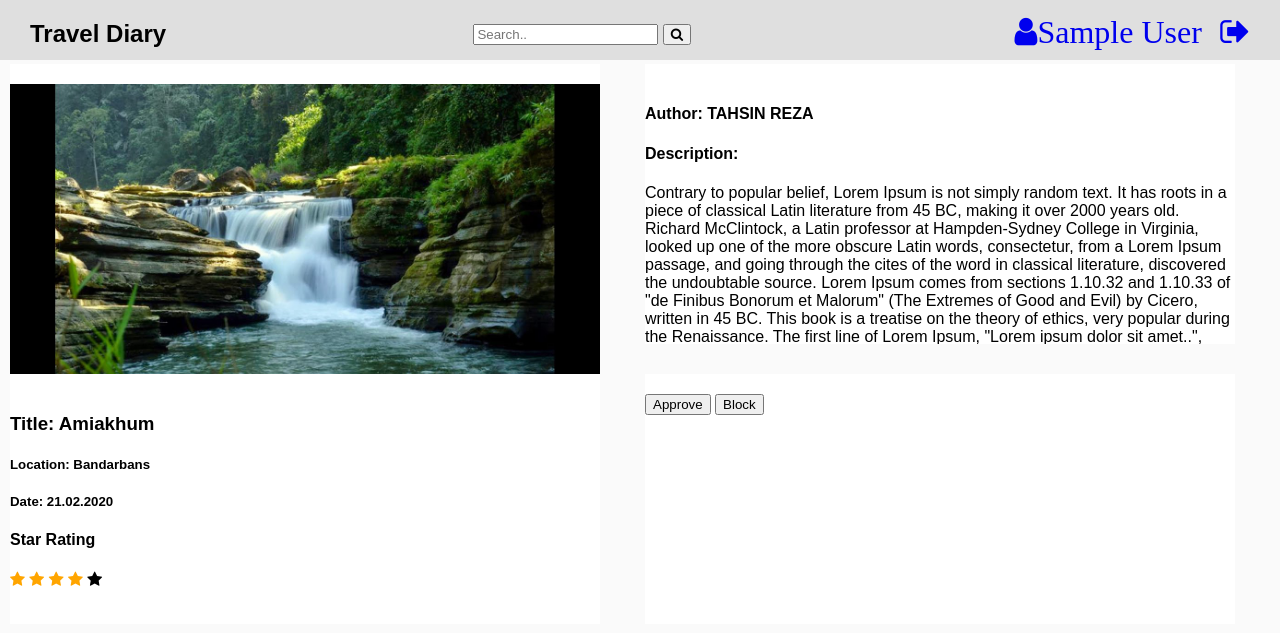
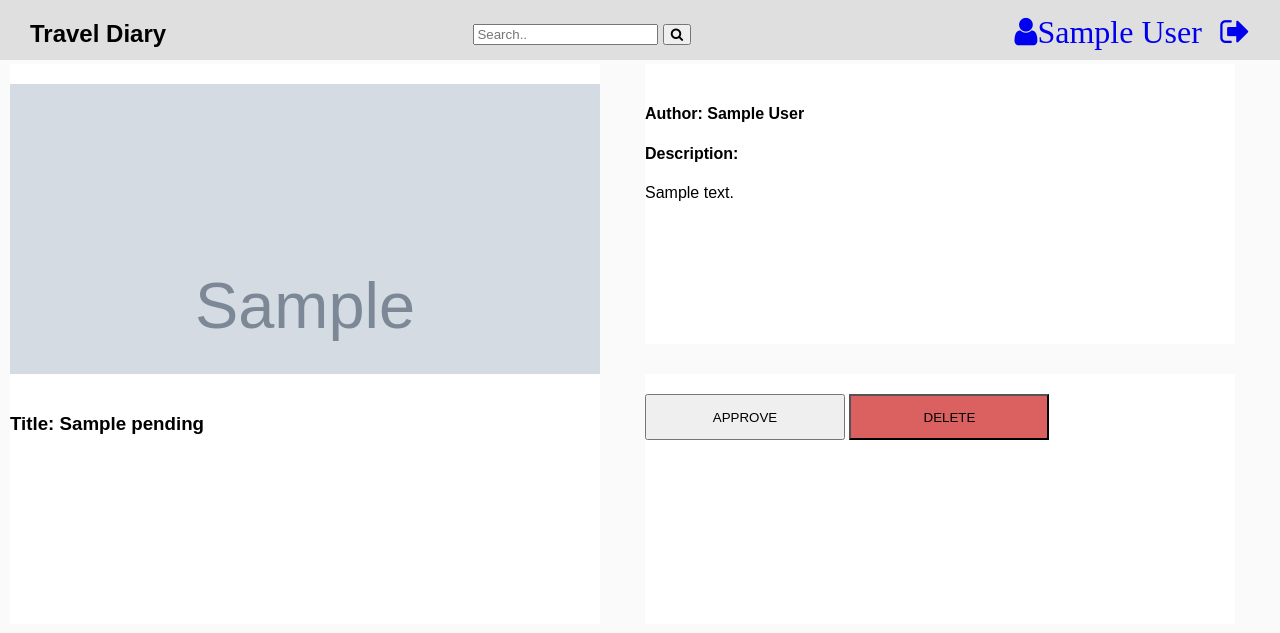
Before and after one commit to Ferdous-Jahan/TravelDiary, a PHP site: page /postdetails.php?postid=1 in a window 1280 px wide. Shown: the top 633 px of the page. Run offline with PHP 8.4, Linux system fonts and the light colour scheme; the visitor is signed in with stand-in values (Sample User, id 1); tables that the repository leaves empty or names only in its code hold one stand-in row (values such as "Sample post"); grey boxes marked "Sample" are stand-in pictures.

Commit message:
post approval system complete

```diff
--- a/inc/navbar.php
+++ b/inc/navbar.php
@@ -84,12 +84,14 @@
       <h2><a style="text-decoration: none; color: black;" href="<?php echo $url; ?>">Travel Diary</a></h2>
     </div>
     <?php if (isset($id)): ?>
+      <?php if ($role === "user"): ?>
         <div style="padding-top: 24px;">
           <form action="">
             <input type="text" placeholder="Search.." name="search">
             <button type="submit"><i class="fa fa-search"></i></button>
           </form>
         </div>
+      <?php endif ?>
 
       <div style="margin: 16px;">
         <a href="user.php"><i style="padding-right: 14px;" title="Profile" class="fa fa-user fa-2x" aria-hidden="true"><?php echo $name; ?></i></a>
--- a/postdetails.php
+++ b/postdetails.php
@@ -5,6 +5,62 @@
     $role = $_SESSION['role'];
     if (!isset($id)) {
         header('Location: login.php');
+    }
+
+    require('config/db.php');
+    $postid = $_GET['postid'];
+    $query = "SELECT * FROM pendings WHERE id =".$postid;
+    $result = mysqli_query($conn, $query);
+    $post = mysqli_fetch_assoc($result);
+    mysqli_free_result($result);
+
+    $query = "SELECT * FROM users WHERE id =".$post['user_id'];
+    $result = mysqli_query($conn, $query);
+    $user = mysqli_fetch_assoc($result);
+
+    if(isset($_POST['approve'])){
+
+        $postid = $_POST['postid'];
+
+        $postid = $_POST['postid'];
+        $query = "SELECT * FROM pendings WHERE id =".$postid;
+        $result = mysqli_query($conn, $query);
+        $post = mysqli_fetch_assoc($result);
+        mysqli_free_result($result);
+
+        $title = $post['title'];
+        $details = $post['details'];
+        $image = $post['image'];
+        $user_id = $post['user_id'];
+
+        $query = "INSERT INTO posts (title, details, image, user_id) VALUES ('$title', '$details', '$image', '$user_id')";
+        if (mysqli_query($conn, $query)) {
+            $query = "DELETE FROM pendings WHERE id =".$postid;
+            if (mysqli_query($conn, $query)) {
+                $message = "Post uploaded.";
+                echo "<script type='text/javascript'>alert('$message');</script>";
+                mysqli_close($conn);
+                header('Location: pending.php');
+            } else {
+                echo 'ERROR: '.mysqli_error($conn);
+            }
+        } else {
+            echo 'ERROR: '.mysqli_error($conn);
+        }
+    }
+
+    if (isset($_POST['delete'])) {
+        $postid = $_POST['postid'];
+        $query = "DELETE FROM pendings WHERE id =".$postid;
+        if (mysqli_query($conn, $query)) {
+            $message = "Post deleted.";
+            echo "<script type='text/javascript'>alert('$message');</script>";
+            mysqli_close($conn);
+            header('Location: pending.php');
+        } else {
+            echo 'ERROR: '.mysqli_error($conn);
+        }
+
     }
 ?>
 <!DOCTYPE html>
@@ -14,46 +70,25 @@
     <div style="padding-top: 64px;" class="grid-container">
 
         <div style="width:590px; height: 300px;" class="item1">
-            <img src="images/amikhum.jpg" alt="Avatar" style="width:100%">
+            <img src="<?php echo $post['image']; ?>" alt="Avatar" style="width:100%">
         </div>
 
         <div style="width:590px; height: 250px;" class="item2">
-            <h3>Title: Amiakhum</h3>
-            <h5>Location: Bandarbans</h5>
-            <h5>Date: 21.02.2020</h5>
-            <h4>Star Rating</h4>
-            <span class="fa fa-star checked"></span>
-            <span class="fa fa-star checked"></span>
-            <span class="fa fa-star checked"></span>
-            <span class="fa fa-star checked"></span>
-            <span class="fa fa-star"></span>
+            <h3>Title: <?php echo $post['title']; ?></h3>
         </div>
 
         <div style="overflow-y: scroll; width:590px; height: 280px;" class="item3">
-        <h4>Author: TAHSIN REZA</h4>
+        <h4>Author: <?php echo $user['name']; ?></h4>
         <h4>Description:</h4>
-        <p>Contrary to popular belief, Lorem Ipsum is not simply random text. It has roots in a piece of classical
-            Latin literature from 45 BC, making it over 2000 years old. Richard McClintock, a Latin professor at
-            Hampden-Sydney College in Virginia, looked up one of the more obscure Latin words, consectetur, from a
-            Lorem Ipsum passage, and going through the cites of the word in classical literature, discovered the
-            undoubtable source. Lorem Ipsum comes from sections 1.10.32 and 1.10.33 of "de Finibus Bonorum et
-            Malorum" (The Extremes of Good and Evil) by Cicero, written in 45 BC. This book is a treatise on the
-            theory of ethics, very popular during the Renaissance. The first line of Lorem Ipsum, "Lorem ipsum dolor
-            sit amet..", comes from a line in section 1.10.32. The standard chunk of Lorem Ipsum used since the
-            1500s is reproduced below for those interested. Sections 1.10.32 and 1.10.33 from "de Finibus Bonorum et
-            Malorum" by Cicero are also reproduced in their exact original form, accompanied by English versions
-            from the 1914 translation by H. Rackham Lorem Ipsum is simply dummy text of the printing and typesetting
-            industry. Lorem Ipsum has been the industry's standard dummy text ever since the 1500s, when an unknown
-            printer took a galley of type and scrambled it to make a type specimen book. It has survived not only
-            five centuries, but also the leap into electronic typesetting, remaining essentially unchanged. It was
-            popularised in the 1960s with the release of Letraset sheets containing Lorem Ipsum passages, and more
-            recently with desktop publishing software like Aldus PageMaker including versions of Lorem Ipsum.</p>
+        <p><?php echo $post['details']; ?></p>
     </div>
 
     <div style="width:590px; height: 250px; overflow-y: scroll;" class="item4">
-        <div style="display: flex; flex-direction: row;">
-        </div>
-        <button type="button">Approve</button> <button type="button">Block</button>
+        <form method="post" action="<?php echo htmlentities($_SERVER['PHP_SELF'])?>">
+            <input style="height: 46px; width: 200px;" type="submit" value="APPROVE" name="approve">
+            <input style="height: 46px; width: 200px; background-color: #db6060;" type="submit" value="DELETE" name="delete">
+            <input type="hidden"  name="postid" value="<?php echo $post['id']; ?>">
+        </form>
     </div>
 
 </body>
```
Also changed, not shown: adminhome.php (+3 -6 lines), pending.php (+26 -10 lines), images/54th-BMA Special Course - (Engineers_Signals_EME_AME)- Male_Female1584467099.jpg (added), images/54th-BMA Special Course - (Engineers_Signals_EME_AME)- Male_Female1584467156.jpg (added). Lines whose indentation alone changed are shown as unchanged.
